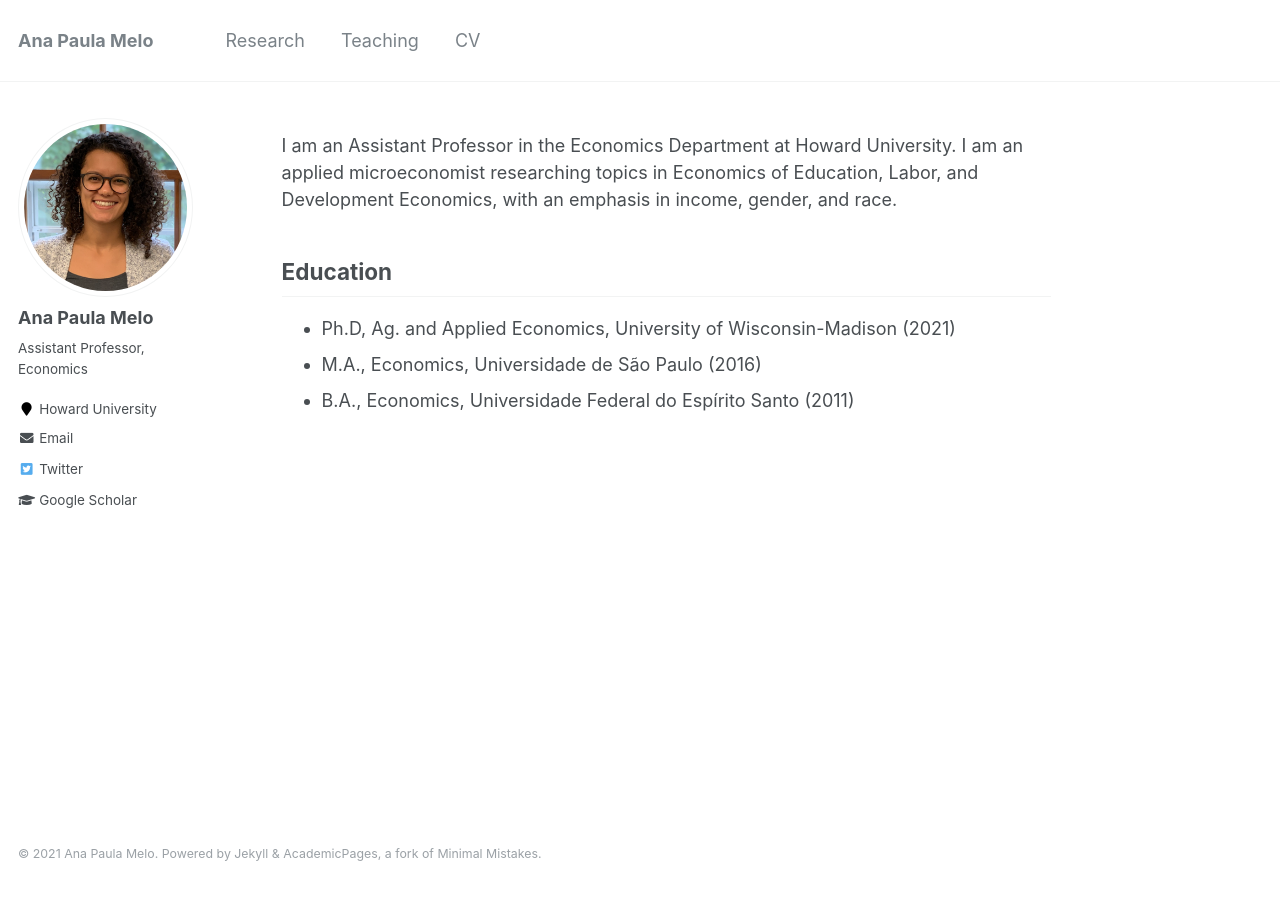
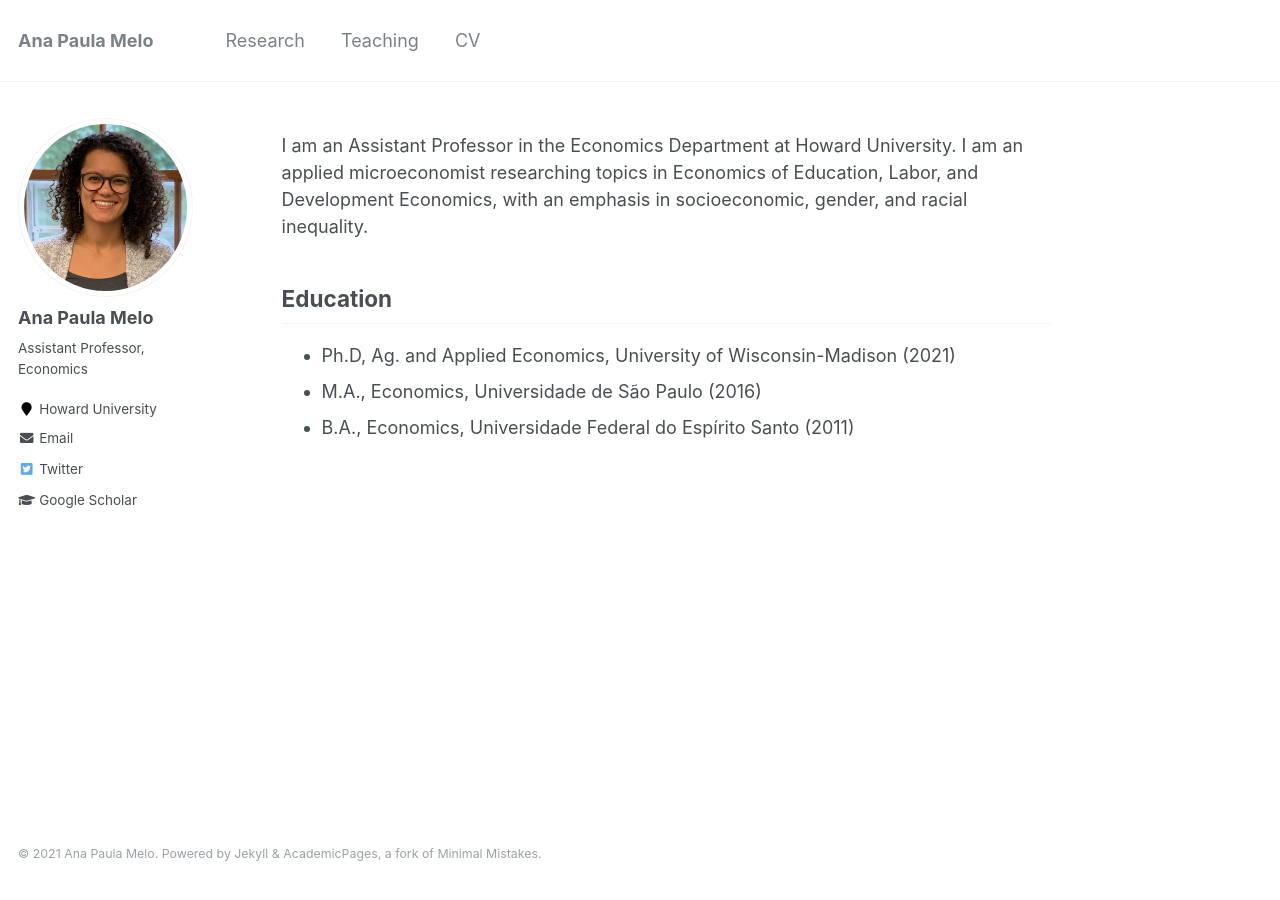
Before and after one commit to anapmelo/anapmelo.github.io, a Jekyll site: the page built from _pages/about.md, in a window 1280 px wide. Built offline with Jekyll 4.4.1, drawn with Linux system fonts in a browser that asks for light colours.

Commit message:
Update about.md

```diff
--- a/_pages/about.md
+++ b/_pages/about.md
@@ -8,7 +8,7 @@
   - /about.html
 ---
 
-I am an Assistant Professor in the Economics Department at Howard University. I am an applied microeconomist researching topics in Economics of Education, Labor, and Development Economics, with an emphasis in income, gender, and race.
+I am an Assistant Professor in the Economics Department at Howard University. I am an applied microeconomist researching topics in Economics of Education, Labor, and Development Economics, with an emphasis in socioeconomic, gender, and racial inequality.
 
 <h2>Education</h2>
 
```
